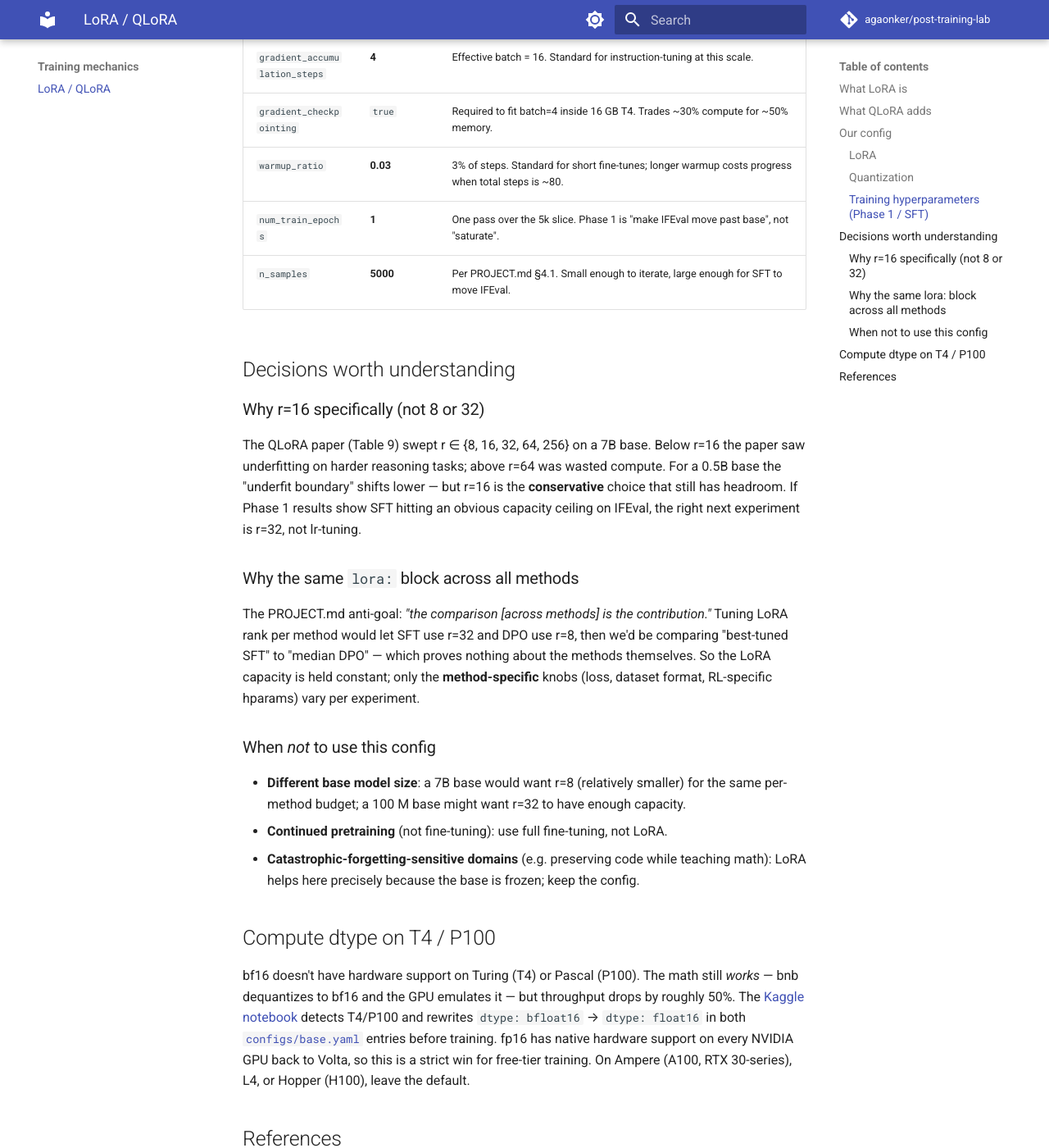
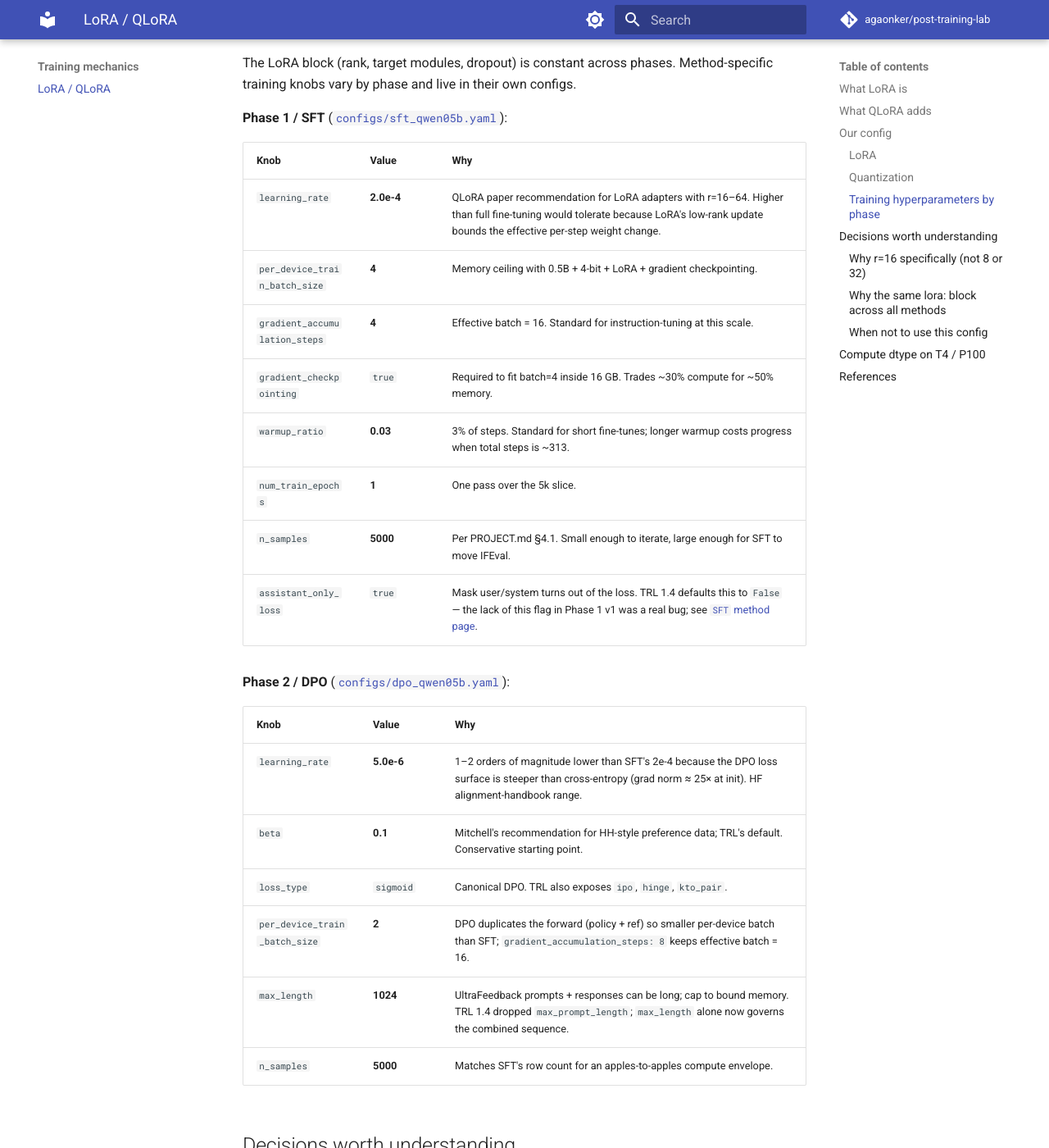
Before and after one commit to agaonker/post-training-lab, an MkDocs documentation site: the page built from docs/training/lora.md, in a window 1280 px wide and 1400 px high, scrolled down 3184 px. Shown: the whole window at 82% size. Built offline with MkDocs 1.6.1 and Material for MkDocs 9.7.7, drawn with Linux system fonts in a browser that asks for light colours; comment, search, counter and statistics services are not loaded; some of the changed text lies outside the part shown.

Commit message:
docs: update LoRA page for DPO quant override + per-phase hparams
- Intro: clarifies that the lora: block stays constant across phases,
  but the quant: block has one method-specific exception (DPO disables
  4-bit so it can merge_and_unload sft_v2 into the base).
- load_in_4bit row: split into "SFT/PPO/GRPO/KTO: true; DPO: false"
  with the merge-then-DPO rationale inline.
- Training hyperparameters section: split into "Phase 1 / SFT" and
  "Phase 2 / DPO" subtables. Phase 1 adds assistant_only_loss: true
  with a pointer to the SFT method page for why. Phase 2 documents
  beta, loss_type, learning rate (1-2 orders below SFT), max_length
  (TRL 1.4 dropped max_prompt_length), and per-device batch reduced
  to 2 because DPO duplicates the forward.
- "Why r=16" subsection: notes that sft_v2 flat-on-IFEval would
  normally argue for r=32, but Phase 2 DPO cleared the bar — so r=32
  stays parked as a Phase 7 stretch instead of the immediate next move.
- New [dpo-yaml] link reference; the inline "see DPO method page"
  link rewritten to point at src/atlas/train/dpo.py and
  experiments/003 since docs/methods/dpo.md doesn't exist yet
  (mkdocs --strict would 404).

mkdocs build --strict passes locally; auto-deploys on push.

Co-Authored-By: Claude Opus 4.7 <noreply@anthropic.com>

```diff
--- a/docs/training/lora.md
+++ b/docs/training/lora.md
@@ -1,10 +1,18 @@
 # LoRA and QLoRA
 
 This page covers the parameter-efficient fine-tuning method this repo uses for
-**every** post-training phase: **QLoRA**. The same `lora:` and `quant:` blocks
-in [`configs/base.yaml`][base-yaml] flow into SFT, DPO, KTO, the reward model,
-PPO, and GRPO — the comparison across methods is the contribution, so the LoRA
-setup is held constant.
+**every** post-training phase: **QLoRA** (LoRA + 4-bit base). The `lora:` block
+in [`configs/base.yaml`][base-yaml] is **held constant** across SFT, DPO, KTO,
+the reward model, PPO, and GRPO — the comparison across methods is the
+contribution, so adapter capacity (rank, target modules, dropout) doesn't vary.
+
+The `quant:` block has **one method-specific exception**: DPO (Phase 2)
+disables 4-bit because it merges the SFT adapter into the base via
+`merge_and_unload` before attaching the DPO LoRA — and `merge_and_unload`
+needs full-precision weights. The merge-then-DPO recipe lives in
+[`src/atlas/train/dpo.py`](https://github.com/agaonker/post-training-lab/blob/main/src/atlas/train/dpo.py);
+the Phase 2 numbers are in
+[`experiments/003`](https://github.com/agaonker/post-training-lab/blob/main/experiments/003_dpo_qwen05b.md).
 
 ## What LoRA is
 
@@ -80,26 +88,39 @@ Trainable parameter count for Qwen2.5-0.5B with this config: roughly
 
 | Knob | Value | Source | Why |
 |------|-------|--------|-----|
-| `load_in_4bit` | `true` | repo-wide | Even though the 0.5B base fits without quantization, keeping 4-bit on means the code path is identical when we scale to larger bases later. |
+| `load_in_4bit` | `true` (SFT/PPO/GRPO/KTO); `false` for DPO | repo-wide with one override | Even though the 0.5B base fits without quantization, keeping 4-bit on means the code path is identical when we scale to larger bases later. The DPO YAML overrides to `false` because the merge-then-DPO recipe (fuse `sft_v2` into the base before attaching the DPO LoRA) requires full-precision weights. |
 | `bnb_4bit_quant_type` | `nf4` | paper default | NormalFloat-4 outperforms `fp4` by ~1 pt on the QLoRA benchmark — "free quality" with no extra cost. |
 | `bnb_4bit_compute_dtype` | `bfloat16` | paper default (Ampere+) | On free Kaggle T4 / Colab P100, the [Kaggle notebook][kaggle-notebook] auto-patches this to `float16` because Turing/Pascal emulate bf16 in software at ~half speed. |
 | `double_quant` | `true` | paper default | Free 0.4 bits/param savings. Always on. |
 
-### Training hyperparameters (Phase 1 / SFT)
+### Training hyperparameters by phase
 
-These live in [`configs/sft_qwen05b.yaml`][sft-yaml] and are method-specific.
-DPO, PPO, and GRPO will pick their own learning rate / batch — the LoRA block
-above is the part that stays constant.
+The LoRA block (rank, target modules, dropout) is constant across phases.
+Method-specific training knobs vary by phase and live in their own configs.
+
+**Phase 1 / SFT** ([`configs/sft_qwen05b.yaml`][sft-yaml]):
 
 | Knob | Value | Why |
 |------|-------|-----|
 | `learning_rate` | **2.0e-4** | QLoRA paper recommendation for LoRA adapters with r=16–64. Higher than full fine-tuning would tolerate because LoRA's low-rank update bounds the effective per-step weight change. |
-| `per_device_train_batch_size` | **4** | T4 memory ceiling with 0.5B + 4-bit + LoRA + gradient checkpointing. |
+| `per_device_train_batch_size` | **4** | Memory ceiling with 0.5B + 4-bit + LoRA + gradient checkpointing. |
 | `gradient_accumulation_steps` | **4** | Effective batch = 16. Standard for instruction-tuning at this scale. |
-| `gradient_checkpointing` | `true` | Required to fit batch=4 inside 16 GB T4. Trades ~30% compute for ~50% memory. |
-| `warmup_ratio` | **0.03** | 3% of steps. Standard for short fine-tunes; longer warmup costs progress when total steps is ~80. |
-| `num_train_epochs` | **1** | One pass over the 5k slice. Phase 1 is "make IFEval move past base", not "saturate". |
+| `gradient_checkpointing` | `true` | Required to fit batch=4 inside 16 GB. Trades ~30% compute for ~50% memory. |
+| `warmup_ratio` | **0.03** | 3% of steps. Standard for short fine-tunes; longer warmup costs progress when total steps is ~313. |
+| `num_train_epochs` | **1** | One pass over the 5k slice. |
 | `n_samples` | **5000** | Per PROJECT.md §4.1. Small enough to iterate, large enough for SFT to move IFEval. |
+| `assistant_only_loss` | `true` | Mask user/system turns out of the loss. TRL 1.4 defaults this to `False` — the lack of this flag in Phase 1 v1 was a real bug; see [`SFT` method page](../methods/sft.md#chat-template-and-loss-masking). |
+
+**Phase 2 / DPO** ([`configs/dpo_qwen05b.yaml`][dpo-yaml]):
+
+| Knob | Value | Why |
+|------|-------|-----|
+| `learning_rate` | **5.0e-6** | 1–2 orders of magnitude lower than SFT's 2e-4 because the DPO loss surface is steeper than cross-entropy (grad norm ≈ 25× at init). HF alignment-handbook range. |
+| `beta` | **0.1** | Mitchell's recommendation for HH-style preference data; TRL's default. Conservative starting point. |
+| `loss_type` | `sigmoid` | Canonical DPO. TRL also exposes `ipo`, `hinge`, `kto_pair`. |
+| `per_device_train_batch_size` | **2** | DPO duplicates the forward (policy + ref) so smaller per-device batch than SFT; `gradient_accumulation_steps: 8` keeps effective batch = 16. |
+| `max_length` | **1024** | UltraFeedback prompts + responses can be long; cap to bound memory. TRL 1.4 dropped `max_prompt_length`; `max_length` alone now governs the combined sequence. |
+| `n_samples` | **5000** | Matches SFT's row count for an apples-to-apples compute envelope. |
 
 ## Decisions worth understanding
 
@@ -108,9 +129,14 @@ above is the part that stays constant.
 The QLoRA paper (Table 9) swept r ∈ {8, 16, 32, 64, 256} on a 7B base. Below
 r=16 the paper saw underfitting on harder reasoning tasks; above r=64 was
 wasted compute. For a 0.5B base the "underfit boundary" shifts lower — but
-r=16 is the **conservative** choice that still has headroom. If Phase 1
-results show SFT hitting an obvious capacity ceiling on IFEval, the right
-next experiment is r=32, not lr-tuning.
+r=16 is the **conservative** choice that still has headroom.
+
+Phase 1 (`sft_v2`) came in flat on IFEval prompt-strict (`−0.37pp` vs
+pretrained base) — exactly the "obvious capacity ceiling" signal that would
+normally argue for bumping to r=32. But Phase 2 DPO on top of `sft_v2`
+cleared the bar (+0.74pp), suggesting the bottleneck was *the method on 5k
+rows*, not *adapter capacity*. r=32 stays parked as a Phase 7 stretch
+experiment rather than the next move.
 
 ### Why the same `lora:` block across all methods
 
@@ -151,5 +177,6 @@ for free-tier training. On Ampere (A100, RTX 30-series), L4, or Hopper
 
 [base-yaml]: https://github.com/agaonker/post-training-lab/blob/main/configs/base.yaml
 [sft-yaml]: https://github.com/agaonker/post-training-lab/blob/main/configs/sft_qwen05b.yaml
+[dpo-yaml]: https://github.com/agaonker/post-training-lab/blob/main/configs/dpo_qwen05b.yaml
 [adapters]: https://github.com/agaonker/post-training-lab/blob/main/src/atlas/models/adapters.py
 [kaggle-notebook]: https://github.com/agaonker/post-training-lab/blob/main/notebooks/kaggle/run_sft_kaggle.ipynb
```
